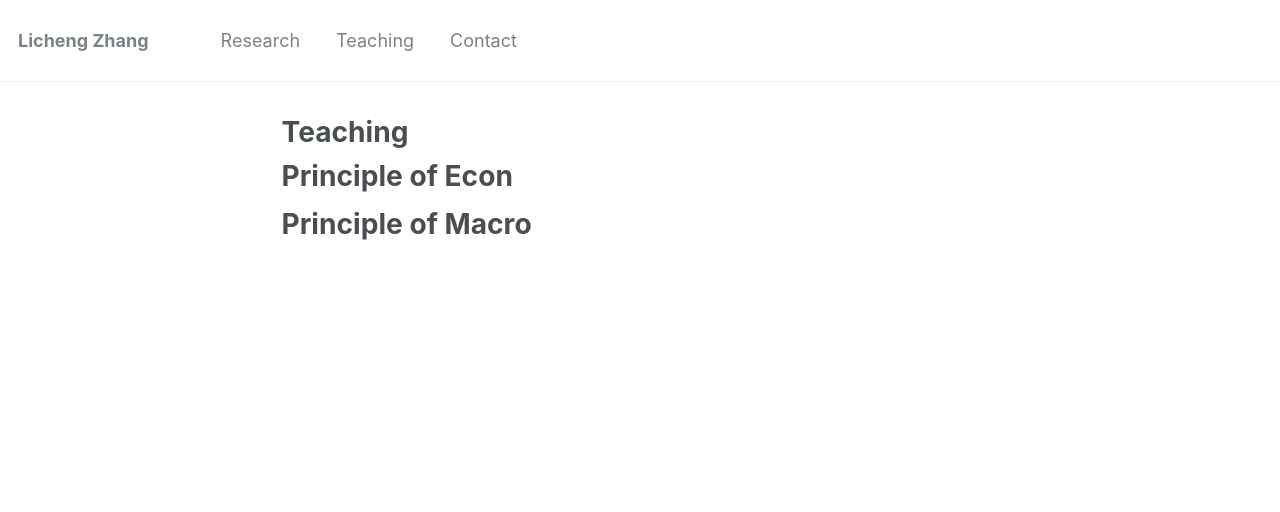
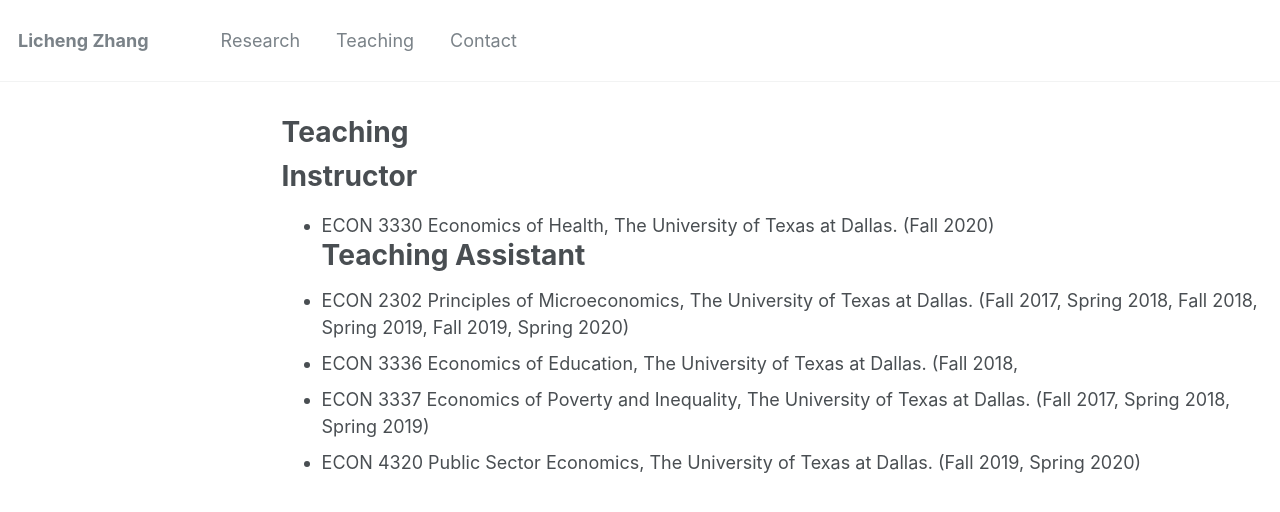
Before and after one commit to lichengzh/lichengzh.github.io, a Jekyll site: the page built from _pages/teaching.md, in a window 1280 px wide. Shown: the top 512 px of the page. Built offline with Jekyll 4.4.1, drawn with Linux system fonts in a browser that asks for light colours.

Commit message:
Update teaching.md

```diff
--- a/_pages/teaching.md
+++ b/_pages/teaching.md
@@ -3,6 +3,11 @@ layout: archive
 title: "Teaching"
 permalink: /teaching/
 ---
-# <b> Principle of Econ</b> <br>
 
-# <b> Principle of Macro</b> <br>
+# <b> Instructor</b> <br>
+* ECON 3330 Economics of Health, The University of Texas at Dallas. (Fall 2020)
+# <b> Teaching Assistant</b> <br>
+* ECON 2302 Principles of Microeconomics, The University of Texas at Dallas. (Fall 2017, Spring 2018, Fall 2018, Spring 2019, Fall 2019, Spring 2020)
+* ECON 3336 Economics of Education, The University of Texas at Dallas. (Fall 2018,
+* ECON 3337 Economics of Poverty and Inequality, The University of Texas at Dallas. (Fall 2017, Spring 2018, Spring 2019)
+* ECON 4320 Public Sector Economics, The University of Texas at Dallas. (Fall 2019, Spring 2020)
```
